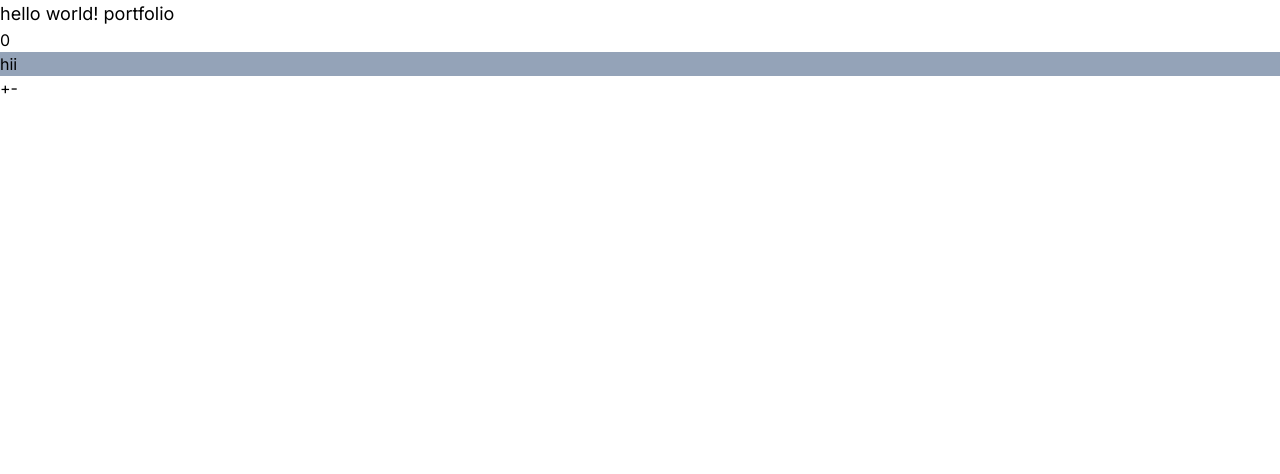
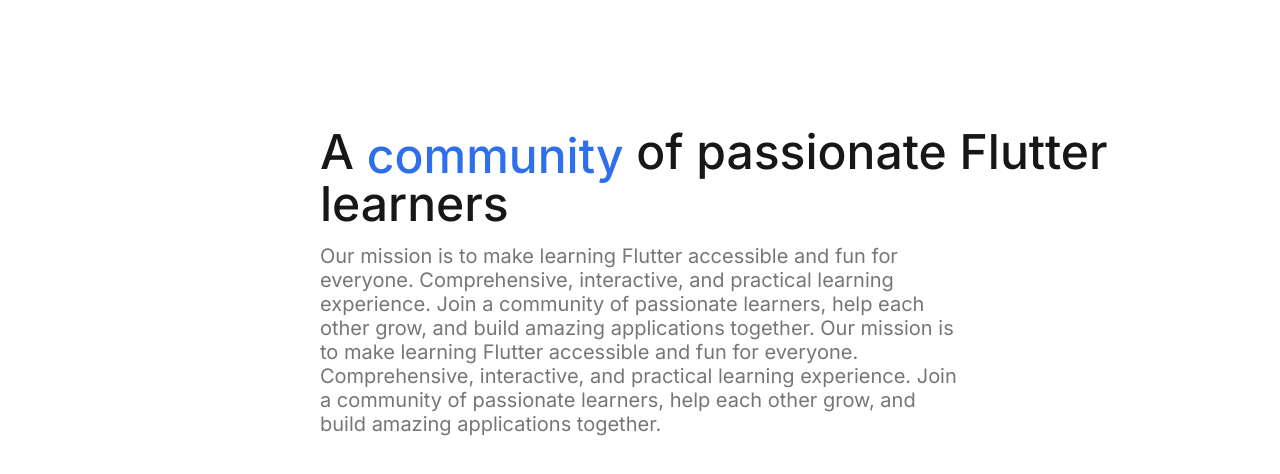
Before and after one commit to hamnas1/my-app, a Next.js app: page /portfolio in a window 1280 px wide. Shown: the top 474 px of the page. Built offline with nearby package versions, Linux system fonts and the light colour scheme.

Commit message:
New design page

```diff
--- /dev/null
+++ b/app/portfolio/design.tsx
@@ -0,0 +1,25 @@
+const DesignPage = () => {
+  return (
+    <>
+      <h3 className="  pl-80 text-5xl w-945px h-54px pb-4  font-roboto pr-415 pt-32 text-48px font-medium tracking-0.4px text-[#171717] text-left align-middle leading-1.13 flex-grow-0">
+        {" "}
+        A{" "}
+        <b className="text-5xl text-blue-600  w-945px h-54px  font-roboto pb-4 text-48px font-medium tracking-0.4px text-left align-middle pt-32 leading-1.13 flex-grow-0">
+          community
+        </b>{" "}
+        of passionate Flutter learners{" "}
+      </h3>
+      <p className=" pl-80 pr-80 pt-1280 h-120px text-left self-stretch flex-grow-0 opacity-85 text-xl font-roboto font-normal not-italic leading-6 tracking-normal text-[#5f5f5f] ">
+        {" "}
+        Our mission is to make learning Flutter accessible and fun for everyone.
+        Comprehensive, interactive, and practical learning experience. Join a
+        community of passionate learners, help each other grow, and build
+        amazing applications together. Our mission is to make learning Flutter
+        accessible and fun for everyone. Comprehensive, interactive, and
+        practical learning experience. Join a community of passionate learners,
+        help each other grow, and build amazing applications together.
+      </p>
+    </>
+  );
+};
+export default DesignPage;
--- a/app/portfolio/page.tsx
+++ b/app/portfolio/page.tsx
@@ -1,9 +1,10 @@
+import DesignPage from "./design";
 import { Incrementer } from "./Incrementer";
 
 export default async function Home() {
   return (
     <>
-      <Incrementer />
+      <DesignPage />
     </>
   );
 }
```
